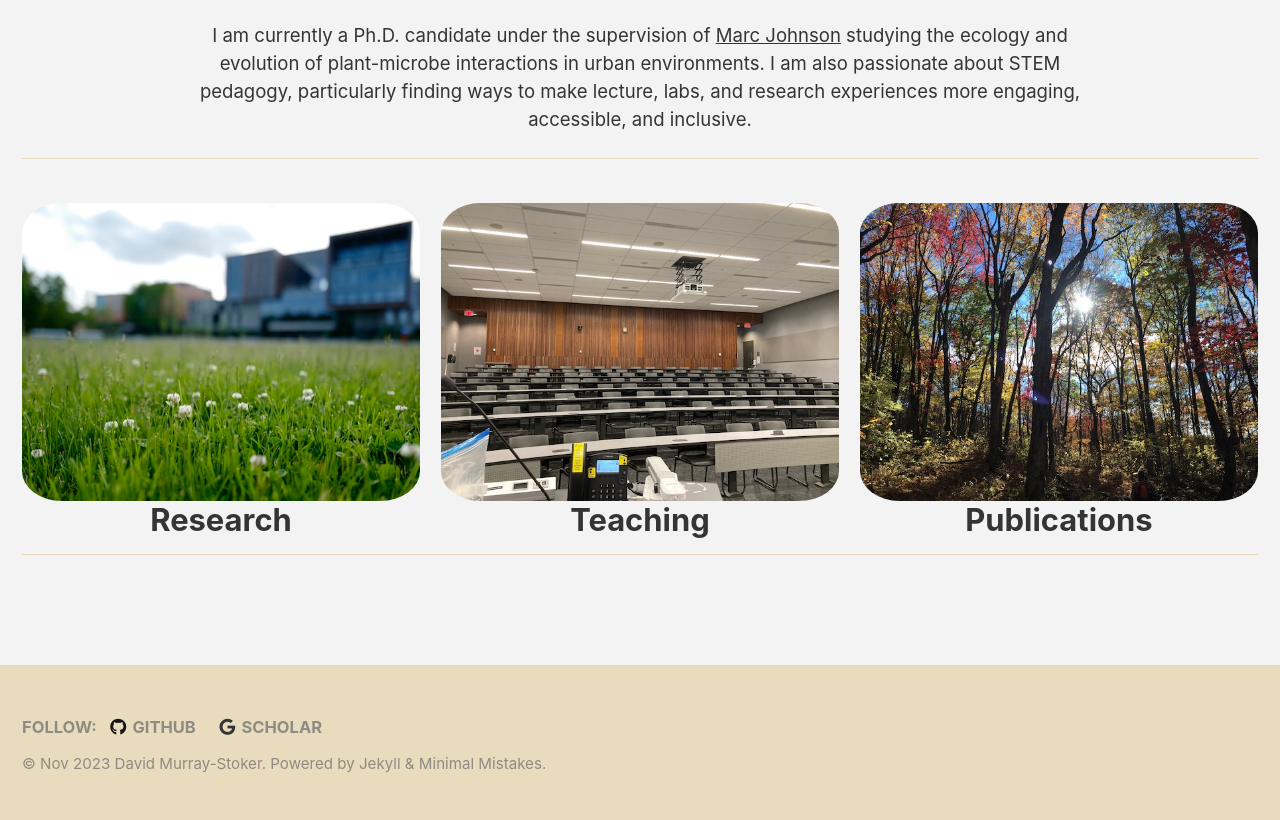
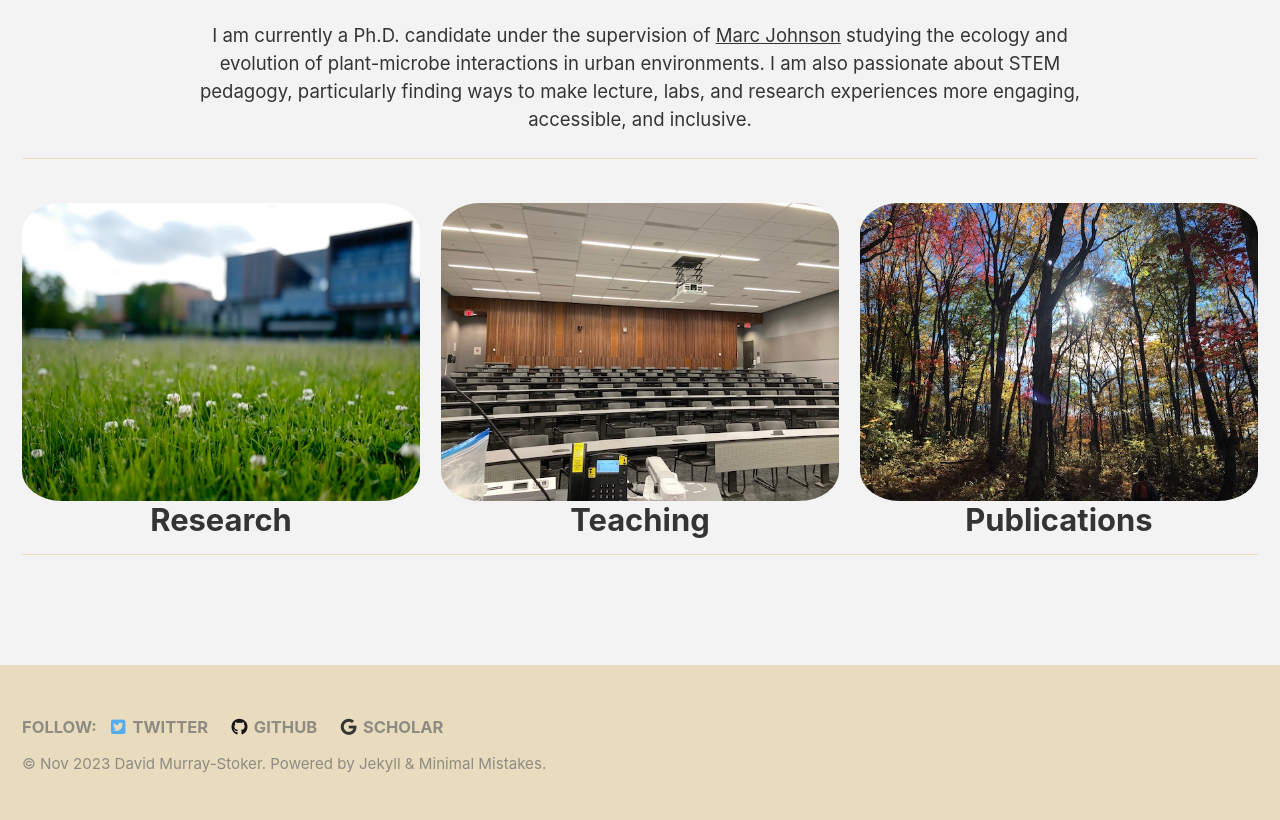
Before and after one commit to dmurraystoker/dmurraystoker.github.io, a Jekyll site: the page built from _pages/landing.md, in a window 1280 px wide. Shown: the part 376-1196 px from the top of the page. Built offline with Jekyll 4.4.1, drawn with Linux system fonts in a browser that asks for light colours; cached includes are drawn as plain includes; nearby versions of some CDN libraries.

Commit message:
Update _config.yml

```diff
--- a/_config.yml
+++ b/_config.yml
@@ -31,6 +31,9 @@ author:
   email            : dstoker92@gmail.com
   cv               : /assets/docs/dmurraystoker_CV_Aug_2023.pdf
   links:
+    - label: "Twitter"
+      icon: "fab fa-fw fa-twitter-square"
+      url: "https://twitter.com/dmurraystoker"
     - label: "GitHub"
       icon: "fab fa-fw fa-github"
       url: "https://github.com/dmurraystoker"
@@ -42,6 +45,9 @@ author:
 # Site Footer
 footer:
   links:
+    - label: "Twitter"
+      icon: "fab fa-fw fa-twitter-square"
+      url: "https://twitter.com/dmurraystoker"
     - label: "GitHub"
       icon: "fab fa-fw fa-github"
       url: "https://github.com/dmurraystoker"
```
